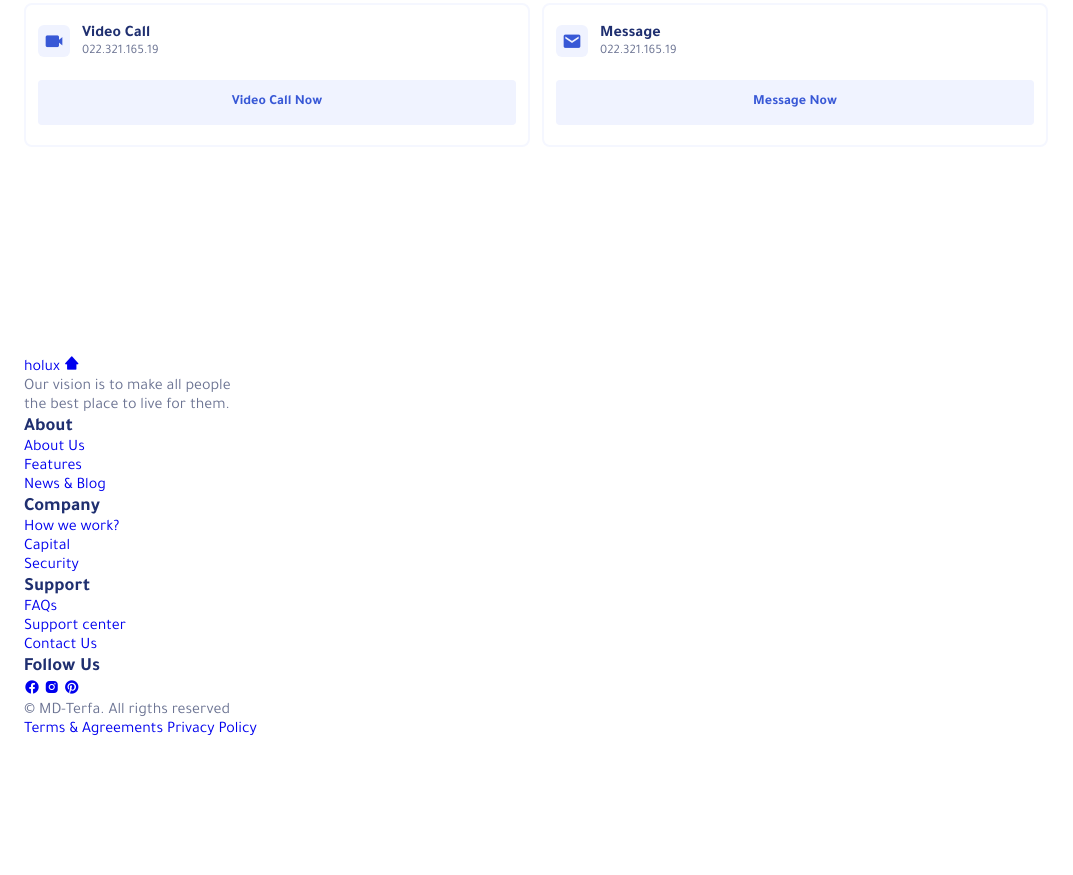
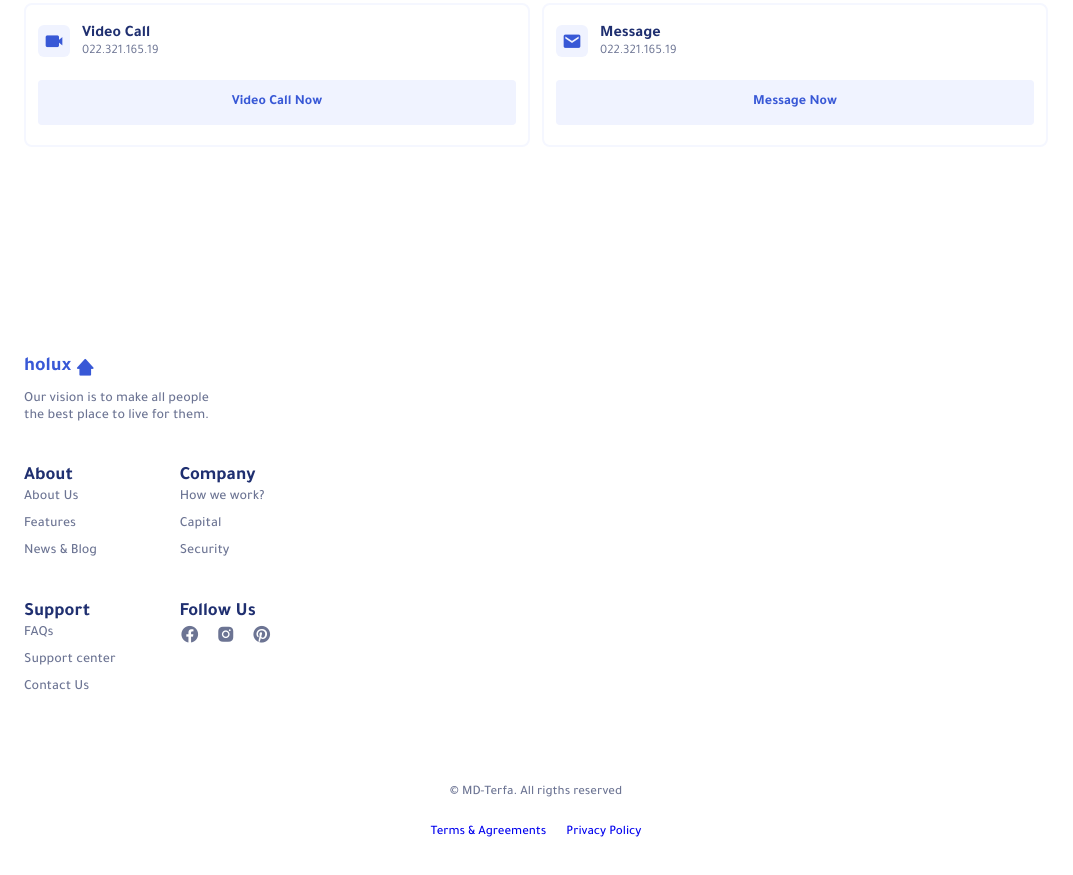
Before and after one commit to mohammedterfa/Realestate-Website-Design, a plain HTML site: page index.html in a window 1280 px wide. Shown: the part 3473-4348 px from the top of the page, without its empty margins (0-1073 px from the left). Before the commit the page ends 4245 px from the top, so only its background shows below. Drawn offline with nearby package versions, Linux system fonts and the light colour scheme.

Commit message:
code added

```diff
--- a/assets/css/styles.css
+++ b/assets/css/styles.css
@@ -676,6 +676,98 @@ button {
 
 
 /*=============== FOOTER ===============*/
+.footer__container{
+  row-gap: 2.5rem;
+}
+
+.footer__logo{
+  color: var(--first-color);
+  font-size: var(--h3-font-size);
+  font-weight: var(--font-semi-bold);
+  display: inline-flex;
+  align-items: center;
+  column-gap: .25rem;
+  margin-bottom: .75rem;
+}
+
+.footer__logo i{
+  font-size: 1.25rem;
+}
+
+.footer__description,
+.footer__link{
+  font-size: var(--small-font-size);
+  font-weight: var(--font-medium);
+}
+
+.footer__content,
+.footer__links{
+  display: grid;
+}
+
+.footer__content{
+  grid-template-columns: repeat(2, max-content);
+  gap: 2.5rem 4rem;
+}
+
+.footer__title{
+  font-size: var(--h3-font-size);
+  margin-bottom: 1rem;
+}
+
+.footer__links{
+  row-gap: .5rem;
+}
+
+.footer__link{
+  color: var(--text-color);
+  transition: .3s;
+}
+
+.footer__link:hover{
+  color: var(--title-color);
+}
+
+.footer__social{
+  display: flex;
+  column-gap: 1rem;
+}
+
+.footer__social-link{
+  font-size: 1.25rem;
+  color: var(--text-color);
+  transition: .3s;
+}
+
+.footer__social-link:hover{
+  color: var(--title-color);
+}
+
+.footer__info,
+.footer__privacy{
+  display: flex;
+}
+
+.footer__info{
+  padding-bottom:6rem;
+  margin-top: 5.5rem;
+  flex-direction: column;
+  text-align: center;
+  row-gap: 1.5rem;
+}
+
+.footer__copy,
+.footer__privacy{
+  font-size: var(--smaller-font-size);
+  font-weight: var(--font-medium);
+  color: var(--text-color);
+}
+
+
+.footer__privacy{
+  justify-content: center;
+  column-gap: 1.25rem;
+}
 
 
 /*=============== SCROLL BAR ===============*/
--- a/assets/js/main.js
+++ b/assets/js/main.js
@@ -49,7 +49,25 @@ const toggleItem = (item) => {
 }
 
 /*=============== SCROLL SECTIONS ACTIVE LINK ===============*/
+const sections = document.querySelectorAll('section[id]')
 
+const scrollActive = () =>{
+  	const scrollY = window.pageYOffset
+
+	sections.forEach(current =>{
+		const sectionHeight = current.offsetHeight,
+			  sectionTop = current.offsetTop - 58,
+			  sectionId = current.getAttribute('id'),
+			  sectionsClass = document.querySelector('.nav__menu a[href*=' + sectionId + ']')
+
+		if(scrollY > sectionTop && scrollY <= sectionTop + sectionHeight){
+			sectionsClass.classList.add('active-link')
+		}else{
+			sectionsClass.classList.remove('active-link')
+		}
+	})
+}
+window.addEventListener('scroll', scrollActive)
 
 /*=============== SHOW SCROLL UP ===============*/
 
--- a/index.html
+++ b/index.html
@@ -29,7 +29,7 @@
                 <div class="nav__menu">
                     <ul class="nav__list">
                         <li class="nav__item">
-                            <a href="#home" class="nav__link">
+                            <a href="#home" class="nav__link active-link">
                                 <i class='bx bx-home-alt-2'></i>
                                 <span>Home</span>
                             </a>
```
